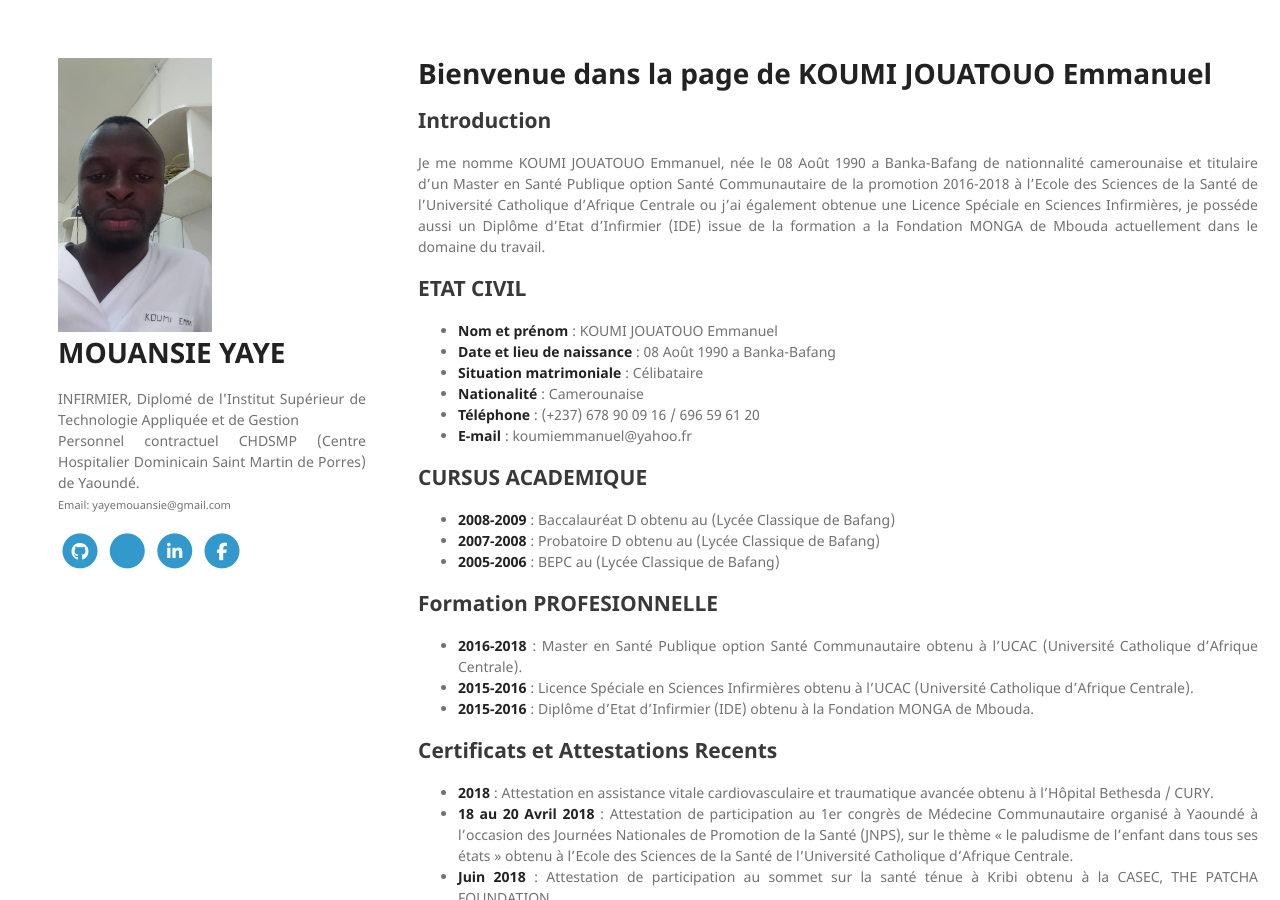
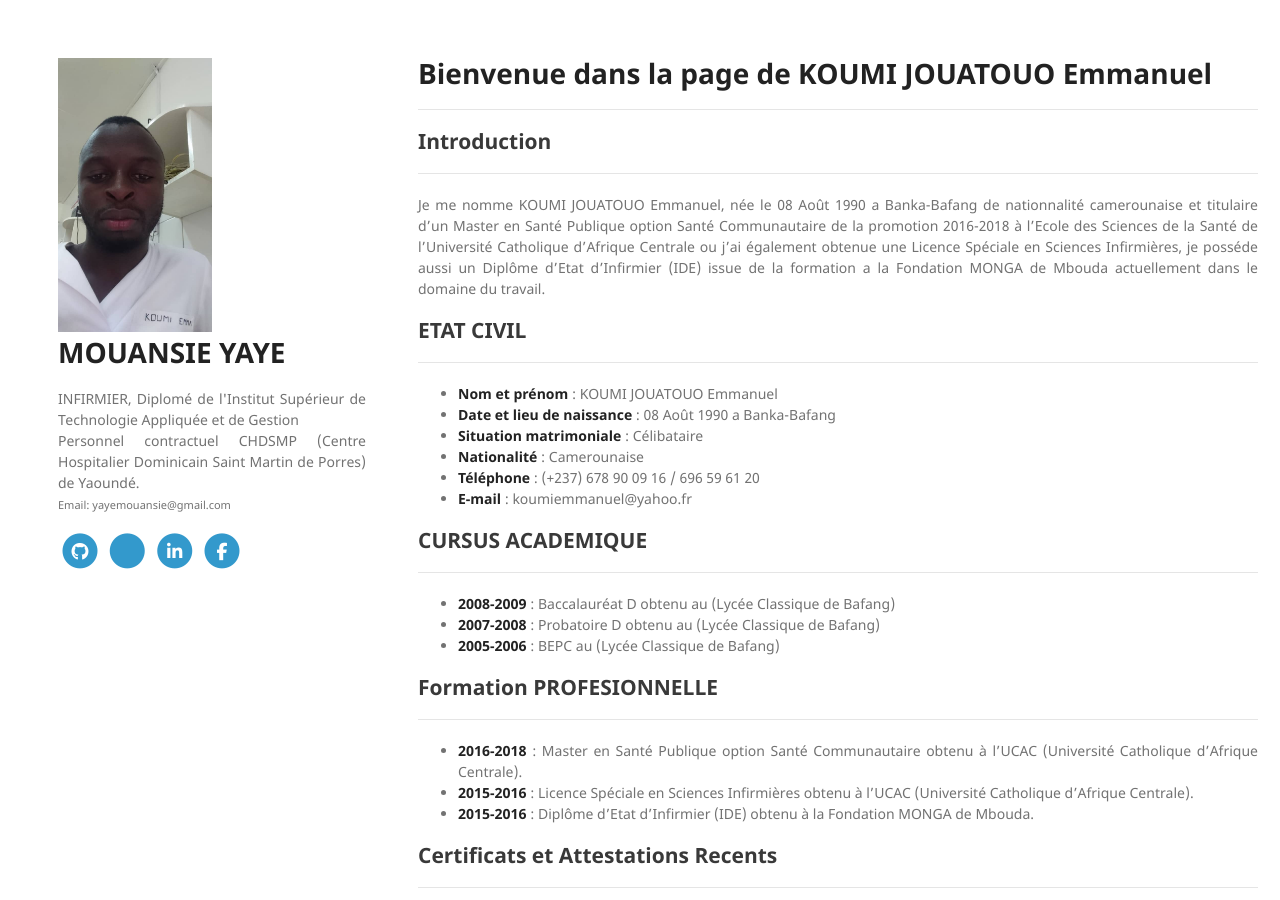
Before and after one commit to koumi-jouatouo/koumi-jouatouo.github.io, a Jekyll site: the page built from index.md, in a window 1280 px wide and 900 px high. Built offline with Jekyll 4.4.1, drawn with Linux system fonts in a browser that asks for light colours; nearby versions of some CDN libraries; our own code applies the rules of GitHub Pages for plain Markdown files; a style sheet for code colours, icons or effects is not loaded.

```diff
--- a/index.md
+++ b/index.md
@@ -1,11 +1,12 @@
 # Bienvenue dans la page de KOUMI JOUATOUO Emmanuel
+______________________________________________________________
 
 ## Introduction
-
+______________________________________________________________
 Je me nomme KOUMI JOUATOUO Emmanuel, née le 08 Août 1990 a Banka-Bafang de nationnalité camerounaise et titulaire d’un Master en Santé Publique option Santé Communautaire de la promotion 2016-2018 à l’Ecole des Sciences de la Santé de l'Université Catholique d'Afrique Centrale ou j'ai également obtenue une Licence Spéciale en Sciences Infirmières, je posséde aussi un Diplôme d'Etat d'Infirmier (IDE) issue de la formation a la Fondation MONGA de Mbouda actuellement dans le domaine du travail.
 
 ## ETAT CIVIL
-
+______________________________________________________________
 * **Nom et prénom** : KOUMI JOUATOUO Emmanuel
 * **Date et lieu de naissance** : 08 Août 1990 a Banka-Bafang
 * **Situation matrimoniale** : Célibataire
@@ -14,16 +15,19 @@ Je me nomme KOUMI JOUATOUO Emmanuel, née le 08 Août 1990 a Banka-Bafang de nat
 * **E-mail** : koumiemmanuel@yahoo.fr
 
 ## CURSUS ACADEMIQUE
+______________________________________________________________
 * **2008-2009** : Baccalauréat D obtenu au (Lycée Classique de Bafang)
 * **2007-2008** : Probatoire D obtenu au (Lycée Classique de Bafang)
 * **2005-2006** : BEPC au (Lycée Classique de Bafang)
 
 ## Formation PROFESIONNELLE
+______________________________________________________________
 * **2016-2018** : Master en Santé Publique option Santé Communautaire obtenu à l'UCAC (Université Catholique d’Afrique Centrale).
 *  **2015-2016** : Licence Spéciale en Sciences Infirmières obtenu à l'UCAC (Université Catholique d’Afrique Centrale).
 *  **2015-2016** : Diplôme d’Etat d’Infirmier (IDE)  obtenu à la Fondation MONGA de Mbouda.
 
 ## Certificats et Attestations Recents
+______________________________________________________________
 * **2018** : Attestation en assistance vitale cardiovasculaire et traumatique avancée obtenu à l'Hôpital Bethesda / CURY.
 * **18 au 20 Avril 2018** : Attestation de participation au 1er congrès de Médecine Communautaire organisé à Yaoundé à l’occasion des Journées Nationales de Promotion de la Santé (JNPS), sur le thème « le paludisme de l’enfant dans tous ses états » obtenu à l'Ecole des Sciences de la Santé de l’Université Catholique d’Afrique Centrale.
 * **Juin 2018** : Attestation de participation au sommet sur la santé ténue à Kribi obtenu à la CASEC, THE PATCHA FOUNDATION.
@@ -36,6 +40,7 @@ Je me nomme KOUMI JOUATOUO Emmanuel, née le 08 Août 1990 a Banka-Bafang de nat
 * **2013** : Diplôme de participation aux 5e journées scientifiques nationales de l’association Camerounaise des Sages-Femmes, Infirmiers Accoucheurs et Spécialisés en Santé de la Reproduction obtenu à l'ASSOCASFIASAR.
 
 ## DOMAINES DE COMPETENCES
+______________________________________________________________
 * Infirmier/ Expert en santé publique/ Expert en Assistance Vitale et Traumatique Avancée/ certifié en Equipes d’Intervention et d’Investigation Rapides;
 * Soins Infirmiers ;
 * Prise des paramètres ;
@@ -53,6 +58,7 @@ Multiculturel ;
 
 
 ## Expérience Profesionnelle
+______________________________________________________________
 **De Mai 2017 à nos jours** :
 
 Organisation : **hôpital Bethesda de Yaoundé**
@@ -107,15 +113,18 @@ Sous la supervision du Surveillant Général :
 
 
 ## CONNAISSANCES LINGUISTIQUES
+______________________________________________________________
 *	Français : Lu, écrit, parlé (niveau excellent)
 *	Anglais : Lu, écrit, parlé (niveau intermédiaire)
 *	Féfé (langue locale du département du Haut-Nkam) : Lu, écrit, parlé (niveau rudimentaire)
 
 ## CONNAISSANCES INFORMATIQUES
+______________________________________________________________
 *	Word, Excel, Power Point : Bon
 *	CSPRO, SPSS, Epiinfo, Atlas ti: Moyen
 
 ## DIVERS
+______________________________________________________________
 *	Bonne connaissance géographique du Cameroun 	.
 *	Vie associative : sympathisant de la SAADIF (Structure d’Appui et d’Assistance au Développement des Initiatives Féminines);
 Membre du Collectif Anthropologie Santé-Publique ;
@@ -127,7 +136,7 @@ Bénévole de l’ONG PATCHA Foundation…
    *- Facteurs favorisant la recrudescence du paludisme grave chez les enfants de 0 à 5 ans du quartier Pouango à Bafang , Mémoire de fin d’étude d’Infirmier Diplômé d’Etat à la fondation MONGA de Mbouda, Mai 2015.*
 
 ## REFERENCES
-
+______________________________________________________________
 *	**OLOUME BEYEME Valentine, adolescent and HIV/AIDS Specialist à UNICEF ; Tel : +237 699 91 31 22 / 673 16 87 61 ; Email : vobeyeme@unicef.org**
 *	**ANGUMUA Carrine, HIV PREVENTION SPECIALIST, CARE International au Cameroun. TEL : +237 675 098 960. Email : carynangu@yahoo.com**
 *	**Dr DIPANDA Théodore, médecin généraliste, Inspecteur de Santé numéro 2 ; Tel : +237 654 45 38 89 / 699 88 49 28 ; Email : doctadipanda@yahoo.fr**
```
